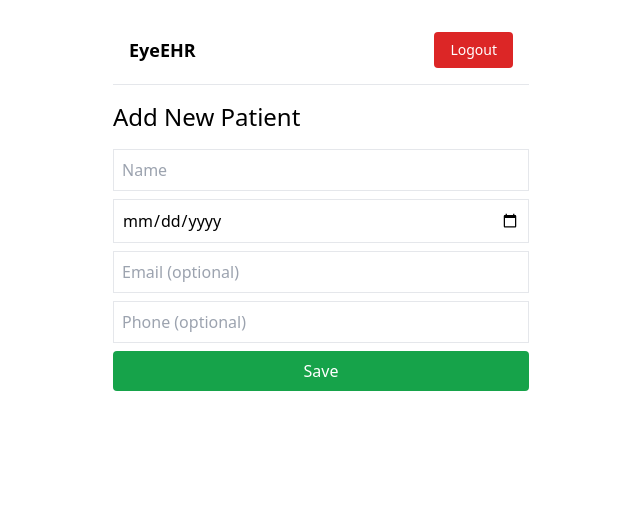
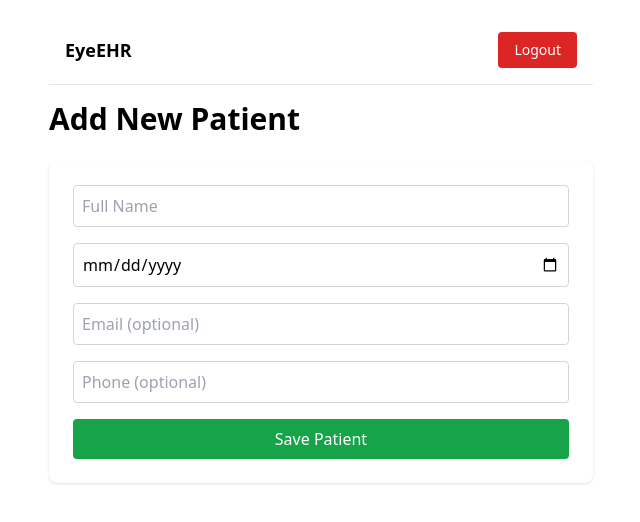
Before and after one commit to 17wadeche/EyeEHR, a Next.js app in the folder apps/web/: page /patients/new in a window 1280 px wide. Shown: the top 522 px of the page, without its empty margins (319-959 px from the left). Built offline with nearby package versions, Linux system fonts and the light colour scheme; sample sign-in values are in the browser's storage.

Commit message:
update UI - working

```diff
--- a/apps/web/pages/dashboard.tsx
+++ b/apps/web/pages/dashboard.tsx
@@ -12,13 +12,25 @@ export default function DashboardPage() {
   }, [router]);
 
   return (
-    <main className="p-4">
+    <main className="p-4 max-w-4xl mx-auto">
       <Navbar />
-      <h1 className="text-2xl font-bold mb-4">Dashboard</h1>
-      <nav className="flex gap-4">
-        <a className="text-blue-600" href="/patients">View Patients</a>
-        <a className="text-blue-600" href="/patients/new">Add New Patient</a>
-      </nav>
+      <h1 className="text-3xl font-semibold mb-6">Dashboard</h1>
+      <div className="grid grid-cols-1 sm:grid-cols-2 gap-4">
+        <a
+          href="/patients"
+          className="block border p-6 rounded-lg shadow hover:shadow-md transition bg-white"
+        >
+          <h2 className="text-lg font-medium text-blue-600">📋 View Patients</h2>
+          <p className="text-sm text-gray-500">Browse the full patient list</p>
+        </a>
+        <a
+          href="/patients/new"
+          className="block border p-6 rounded-lg shadow hover:shadow-md transition bg-white"
+        >
+          <h2 className="text-lg font-medium text-blue-600">➕ Add New Patient</h2>
+          <p className="text-sm text-gray-500">Create a new patient record</p>
+        </a>
+      </div>
     </main>
   );
 }
--- a/apps/web/pages/patients/index.tsx
+++ b/apps/web/pages/patients/index.tsx
@@ -19,7 +19,6 @@ export default function PatientsList() {
       router.push('/login');
       return;
     }
-
     const fetchData = async () => {
       const res = await fetch(`${process.env.NEXT_PUBLIC_API_URL}/api/patients`, {
         headers: { Authorization: `Bearer ${token}` }
@@ -32,16 +31,20 @@ export default function PatientsList() {
   }, [router]);
 
   return (
-    <div className="p-4">
+    <div className="p-4 max-w-4xl mx-auto">
       <Navbar />
-      <h1 className="text-2xl font-bold mb-4">Patients</h1>
-      <ul>
+      <h1 className="text-3xl font-semibold mb-6">Patients</h1>
+      <div className="grid gap-4">
         {patients.map(p => (
-          <li key={p.id} className="border-b py-2">
-            {p.name} - {new Date(p.dob).toLocaleDateString()}
-          </li>
+          <div key={p.id} className="border rounded-lg p-4 shadow hover:shadow-md transition">
+            <h2 className="text-lg font-medium">{p.name}</h2>
+            <p className="text-gray-600">DOB: {new Date(p.dob).toLocaleDateString()}</p>
+          </div>
         ))}
-      </ul>
+        {patients.length === 0 && (
+          <p className="text-gray-500 italic">No patients found.</p>
+        )}
+      </div>
     </div>
   );
 }
--- a/apps/web/pages/patients/new.tsx
+++ b/apps/web/pages/patients/new.tsx
@@ -1,4 +1,3 @@
-// --- apps/web/pages/patients/new.tsx ---
 import React, { useEffect, useState } from 'react';
 import { useRouter } from 'next/router';
 import Navbar from '../../components/Navbar';
@@ -28,15 +27,45 @@ export default function NewPatient() {
   };
 
   return (
-    <div className="p-4 max-w-md mx-auto">
+    <div className="p-4 max-w-xl mx-auto">
       <Navbar />
-      <h1 className="text-2xl mb-4">Add New Patient</h1>
-      <form onSubmit={handleSubmit} className="flex flex-col gap-2">
-        <input type="text" placeholder="Name" value={form.name} onChange={e => setForm({ ...form, name: e.target.value })} className="border p-2" required />
-        <input type="date" value={form.dob} onChange={e => setForm({ ...form, dob: e.target.value })} className="border p-2" required />
-        <input type="email" placeholder="Email (optional)" value={form.email} onChange={e => setForm({ ...form, email: e.target.value })} className="border p-2" />
-        <input type="text" placeholder="Phone (optional)" value={form.phone} onChange={e => setForm({ ...form, phone: e.target.value })} className="border p-2" />
-        <button className="bg-green-600 text-white p-2 rounded" type="submit">Save</button>
+      <h1 className="text-3xl font-semibold mb-6">Add New Patient</h1>
+      <form onSubmit={handleSubmit} className="bg-white p-6 rounded-lg shadow flex flex-col gap-4">
+        <input
+          type="text"
+          placeholder="Full Name"
+          value={form.name}
+          onChange={e => setForm({ ...form, name: e.target.value })}
+          className="border border-gray-300 rounded p-2"
+          required
+        />
+        <input
+          type="date"
+          value={form.dob}
+          onChange={e => setForm({ ...form, dob: e.target.value })}
+          className="border border-gray-300 rounded p-2"
+          required
+        />
+        <input
+          type="email"
+          placeholder="Email (optional)"
+          value={form.email}
+          onChange={e => setForm({ ...form, email: e.target.value })}
+          className="border border-gray-300 rounded p-2"
+        />
+        <input
+          type="text"
+          placeholder="Phone (optional)"
+          value={form.phone}
+          onChange={e => setForm({ ...form, phone: e.target.value })}
+          className="border border-gray-300 rounded p-2"
+        />
+        <button
+          type="submit"
+          className="bg-green-600 text-white rounded p-2 hover:bg-green-700 transition"
+        >
+          Save Patient
+        </button>
       </form>
     </div>
   );
```
